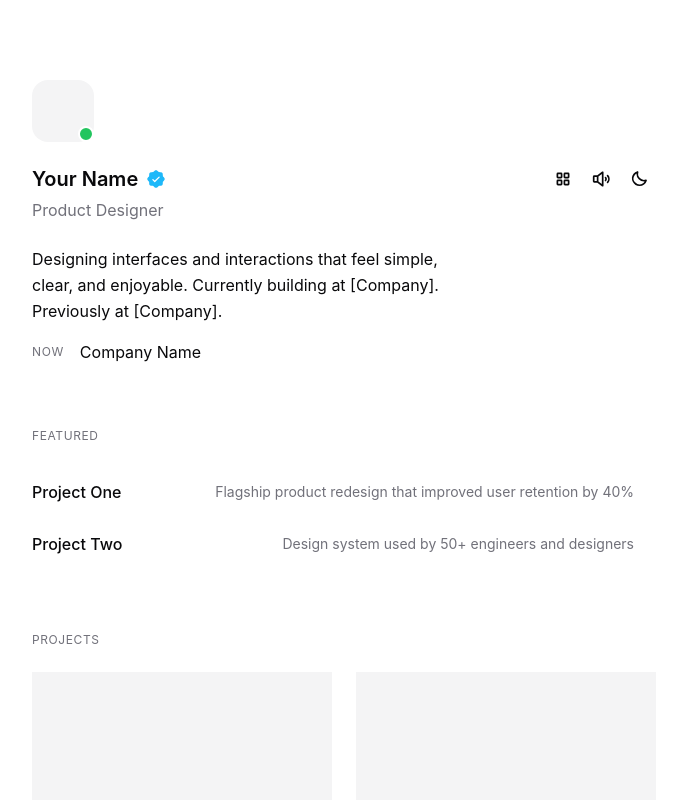
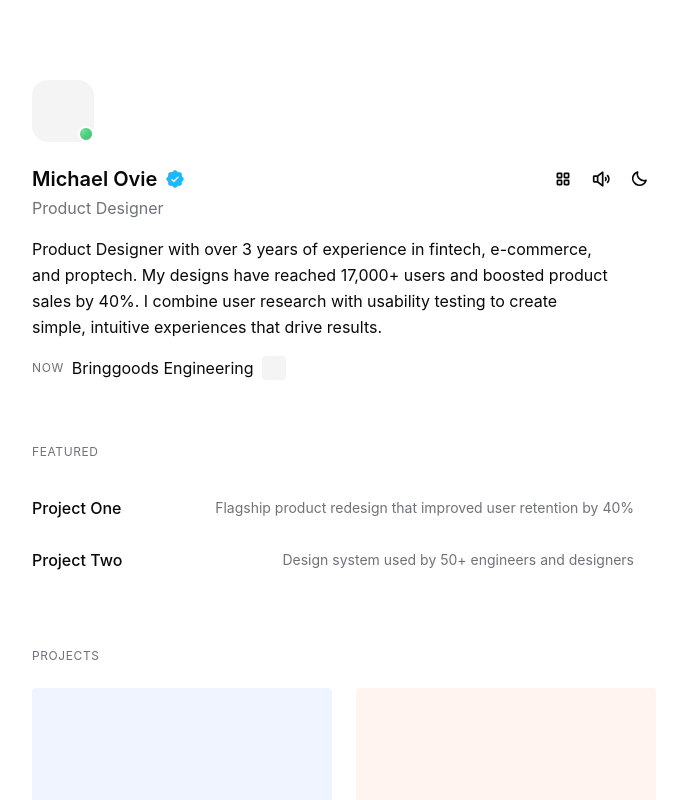
Before and after one commit to Kingovie/portfolio-tailwind, a Next.js app: page / in a window 1280 px wide. Shown: the top 800 px of the page, without its empty margins (296-983 px from the left). Built offline with nearby package versions, Linux system fonts and the light colour scheme.

Commit message:
Update portfolio with personal info, styling refinements and UI polish

```diff
--- a/app/page.tsx
+++ b/app/page.tsx
@@ -6,13 +6,20 @@ import { Moon, Sun, SpeakerHigh, SpeakerSlash, Envelope, TwitterLogo, LinkedinLo
 import { Tooltip } from "./components/Tooltip";
 import { cn } from "@/lib/utils";
 
+const placeholderColors = [
+  'bg-[#f0f4ff]', // soft blue
+  'bg-[#fff4f0]', // soft peach
+  'bg-[#f0fff4]', // soft mint
+  'bg-[#fff0f8]', // soft pink
+];
+
 const portfolioData = {
-  name: "Your Name",
+  name: "Michael Ovie",
   role: "Product Designer",
-  bio: "Designing interfaces and interactions that feel simple, clear, and enjoyable. Currently building at [Company]. Previously at [Company].",
+  bio: "Product Designer with 3 years of hands-on experience designing for fintech, e-commerce, and proptech companies. My work has reached 17,000+ users globally and helped accelerate product sales by 40%. I focus on user research and usability testing to inform my design decisions. I enjoy solving complex problems by breaking them down into simple, intuitive experiences that people actually want to use.",
   currentRole: {
-    company: "Company Name",
-    url: "https://example.com",
+    company: "Bringgoods Engineering",
+    url: "#",
   },
   featured: [
     { name: "Project One", description: "Flagship product redesign that improved user retention by 40%", url: "#" },
@@ -129,11 +136,11 @@ export default function Portfolio() {
             </div>
           </div>
           {/* Online indicator */}
-          <div className="absolute bottom-0 right-0 w-4 h-4 bg-green-500 rounded-full border-2 border-background"></div>
+          <div className="absolute bottom-0 right-0 w-4 h-4 rounded-full border-2 border-background" style={{ background: 'radial-gradient(circle at 30% 30%, #4ade80, #18a855)', boxShadow: 'inset 0 0 8px rgba(255,255,255,0.3)' }}></div>
         </div>
 
         {/* Name with verified badge and icons */}
-        <div className="flex justify-between items-center mb-[2px]">
+        <div className="flex justify-between items-center mb-0">
           <div className="flex items-center gap-2">
             <h1 className="text-xl font-semibold text-foreground">{portfolioData.name}</h1>
             <SealCheck size={20} weight="fill" className="text-[#1EB8F9]" />
@@ -142,7 +149,7 @@ export default function Portfolio() {
             <div className="flex items-center gap-1">
               <a
                 href="/work"
-                className="p-2 hover:bg-secondary rounded-md transition-colors duration-150"
+                className="p-2 hover:bg-secondary rounded-lg transition-colors duration-150"
                 aria-label="View work"
               >
                 <SquaresFour size={18} weight="bold" />
@@ -150,7 +157,7 @@ export default function Portfolio() {
               <Tooltip content={soundMuted ? "Unmute sound" : "Mute sound"}>
                 <button
                   onClick={toggleSound}
-                  className="p-2 hover:bg-secondary rounded-md transition-colors duration-150"
+                  className="p-2 hover:bg-secondary rounded-lg transition-colors duration-150"
                   aria-label={soundMuted ? "Unmute sound" : "Mute sound"}
                 >
                   {soundMuted ? <SpeakerSlash size={18} weight="bold" /> : <SpeakerHigh size={18} weight="bold" />}
@@ -159,7 +166,7 @@ export default function Portfolio() {
               <Tooltip content={darkMode ? "Light mode" : "Dark mode"}>
                 <button
                   onClick={() => setDarkMode(!darkMode)}
-                  className="p-2 hover:bg-secondary rounded-md transition-colors duration-150"
+                  className="p-2 hover:bg-secondary rounded-lg transition-colors duration-150"
                   aria-label="Toggle dark mode"
                 >
                   {darkMode ? <Sun size={18} weight="bold" /> : <Moon size={18} weight="bold" />}
@@ -170,19 +177,22 @@ export default function Portfolio() {
         </div>
 
         {/* Role */}
-        <p className="text-muted-foreground mb-6">Product Designer</p>
+        <p className="text-muted-foreground mb-4">Product Designer</p>
 
         {/* Bio */}
-        <p className="text-foreground max-w-md leading-relaxed mb-4">{portfolioData.bio}</p>
+        <p className="text-foreground max-w-xl leading-relaxed mb-3">Product Designer with over 3 years of experience in fintech, e-commerce, and proptech. My designs have reached 17,000+ users and boosted product sales by 40%. I combine user research with usability testing to create simple, intuitive experiences that drive results.</p>
 
         {/* Now section */}
-        <div className="flex items-center gap-4 mb-8">
+        <div className="flex items-center gap-2 mt-4 mb-8">
           <span className="text-xs uppercase tracking-wider text-muted-foreground">Now</span>
           <a
             href={portfolioData.currentRole.url}
-            className="text-foreground hover:underline decoration-muted-foreground/50 underline-offset-4 transition-all duration-150"
+            className="text-foreground group inline-flex items-center hover:underline decoration-muted-foreground/50 underline-offset-4 transition-all duration-150"
           >
-            {portfolioData.currentRole.company}
+            <span className="group-hover:mr-1 transition-all duration-150">{portfolioData.currentRole.company}</span>
+            <div className="w-6 h-6 rounded-lg bg-secondary flex items-center justify-center overflow-hidden group-hover:rotate-[16deg] group-hover:origin-left transition-transform duration-300 ease-out ml-2">
+              {/* Add company logo here - replace with <Image src="/logo.png" alt="Logo" className="object-cover" /> */}
+            </div>
           </a>
         </div>
 
@@ -196,7 +206,7 @@ export default function Portfolio() {
             <Link
               key={index}
               href={project.url}
-              className="flex items-center justify-between py-3 group cursor-pointer hover-lift transition-all duration-200 rounded-md -mx-3 px-3 hover:bg-secondary/50"
+              className="flex items-center justify-between py-3 group cursor-pointer hover-lift transition-all duration-200 rounded-lg -mx-3 px-3 hover:bg-secondary/50"
             >
               <span className="font-medium group-hover:text-primary transition-colors duration-150">{project.name}</span>
               <div className="flex items-center gap-2">
@@ -221,7 +231,13 @@ export default function Portfolio() {
               href={project.slug ? `/work/${project.slug}` : '#'}
               className="group block hover-lift transition-transform duration-200"
             >
-              <div className="aspect-video bg-secondary rounded-md mb-4 group-hover:bg-muted transition-colors duration-200" />
+              <div className={`relative aspect-video rounded-lg mb-4 overflow-hidden group-hover:brightness-95 transition-all duration-200 ${placeholderColors[index % placeholderColors.length]}`}>
+                <span className="absolute inset-0 flex items-center justify-center opacity-0 group-hover:opacity-100 transition-opacity duration-200">
+                  <span className="px-2 py-1 text-xs bg-foreground text-background rounded-lg">
+                    View work
+                  </span>
+                </span>
+              </div>
               <span className="text-xs uppercase tracking-wider text-muted-foreground block mb-1">
                 {project.category}
               </span>
@@ -240,7 +256,7 @@ export default function Portfolio() {
               <a
                 key={index}
                 href={article.url}
-                className="flex items-center justify-between py-3 group cursor-pointer hover-lift transition-all duration-200 rounded-md -mx-3 px-3 hover:bg-secondary/50"
+                className="flex items-center justify-between py-3 group cursor-pointer hover-lift transition-all duration-200 rounded-lg -mx-3 px-3 hover:bg-secondary/50"
               >
               <span className="font-medium group-hover:text-primary transition-colors duration-150">{article.title}</span>
               <span className="text-muted-foreground text-sm group-hover:text-foreground transition-colors duration-150">{article.date}</span>
```
